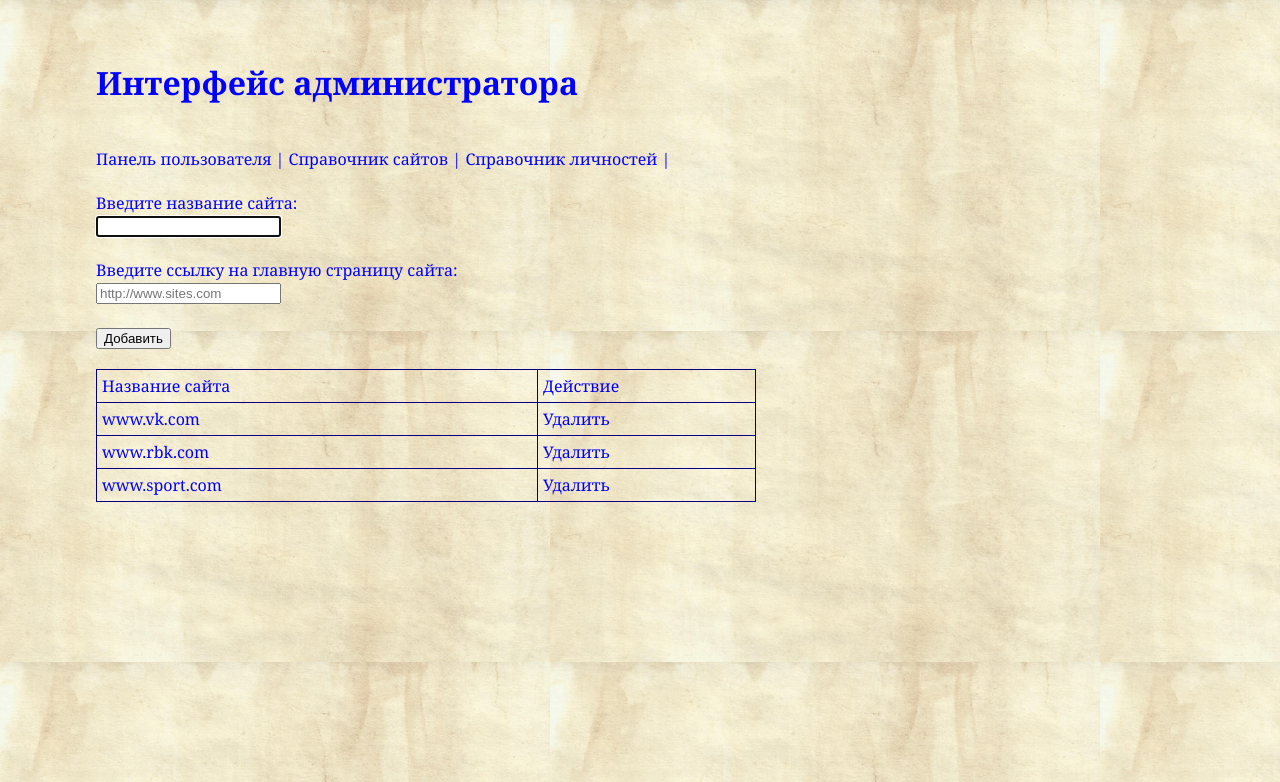
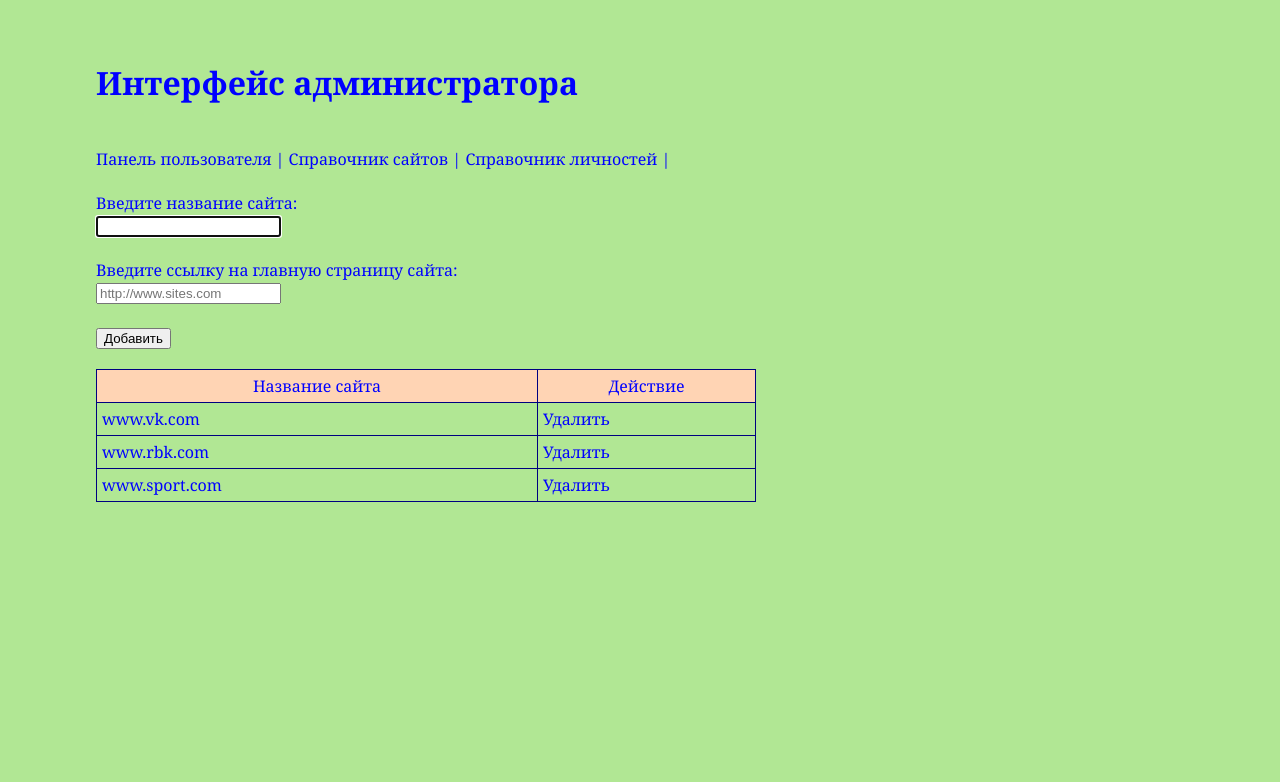
Before and after one commit to Tair111/admin, a PHP site: page /?id=4 in a window 1280 px wide. Shown: the top 782 px of the page. Run offline with PHP 8.4, Linux system fonts and the light colour scheme; data comes from the database, SQL or seed files in the repository; data that the repository does not hold is empty.

Commit message:
добавил поле: ссылка на главную страницу сайта

```diff
--- a/Classes/AdminController.php
+++ b/Classes/AdminController.php
@@ -23,11 +23,9 @@ class AdminController
             if(isset($_POST['insert']) and isset($_POST['name'])){
                 $name = mysqli_real_escape_string($link, $_POST['name']);
                 $url = mysqli_real_escape_string($link, $_POST['url']);
-                $model->Sites_setOne($name);
+                $site_id = $model->Sites_setOne($name);
+                $model->Pages_setOne($url, $site_id);
                 $view->sites = $model->Sites_getAll();
-                $site_id = 40;
-                $model->Pages_setOne($url, $site_id);
-                var_dump($model);
             }
         }
         // Вывод в шаблон.
--- a/functions/DBWork.php
+++ b/functions/DBWork.php
@@ -52,9 +52,10 @@ class DBWork {
     {
         global $link;
         $result = mysqli_query($link, $sql);
-        $n = mysqli_affected_rows($link);
-        if($n === 1)
-            return true;
+        $rez = mysqli_affected_rows($link);
+        $num = mysqli_insert_id($link);
+        if($rez === 1)
+            return $num;
         else
             return false;
     }
--- a/models/Sites.php
+++ b/models/Sites.php
@@ -16,15 +16,13 @@ class Sites
 
     public function Sites_setOne($name)
     {
-        $this->db->DBQueryExecut("INSERT INTO sites (name) VALUE ('$name')");
+        $num = $this->db->DBQueryExecut("INSERT INTO sites (name) VALUE ('$name')");
+        return $num;
     }
 
     public function Pages_setOne($url, $site_id)
     {
-        var_dump($url);
-        var_dump($site_id);
-        $a = $this->db->DBQueryExecut("INSERT INTO pages (url) VALUE  ('$url')");
-        var_dump($a);
+        $this->db->DBQueryExecut("INSERT INTO pages (url, site_id) VALUE  ('$url', '$site_id')");
     }
 
     public function Sites_deleteOne($id)
--- a/view/style.css
+++ b/view/style.css
@@ -1,9 +1,11 @@
+
+
 body
 {
 	font-family: Georgia;
 	font-size: 16px;
+	background-color: #b1e794;
 	color: #00f;
-	background-image: url("../images/backgr_paper.jpg");
 	width: 85%;
 	min-width: 600px;
 	margin: 0 auto;
@@ -55,3 +57,11 @@ td, th {
 	padding: 5px;
 
 }
+
+td:first-child {
+	min-width: 100px;
+}
+tr:first-child {
+	background-color: #ffd4b4;
+	text-align: center;
+}
```
Also changed, not shown: images/backgr_paper.jpg (deleted), images/backgr_paper2.jpg (deleted), images/sep.png (deleted).
